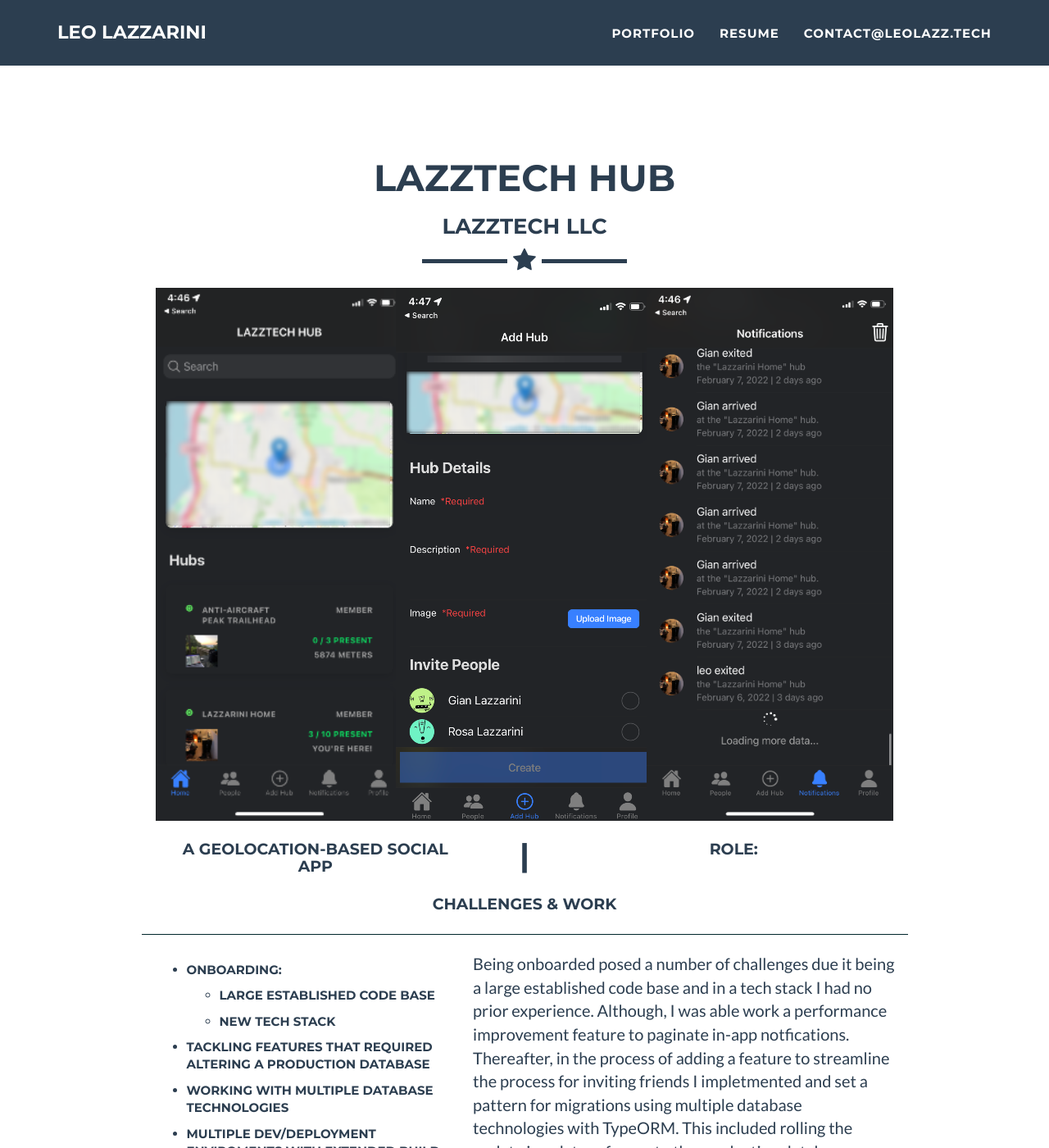
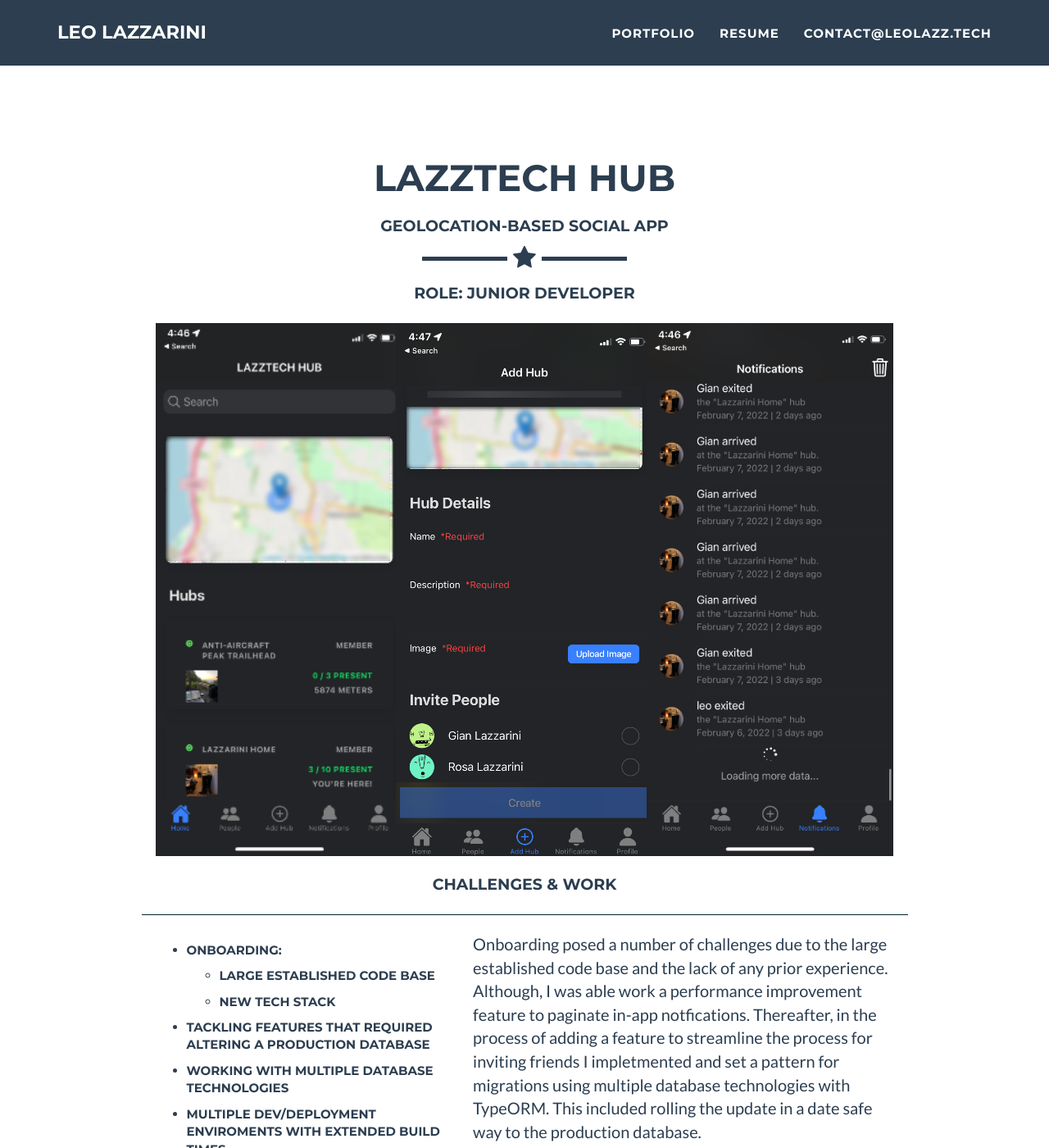
Before and after one commit to leolazz/Portfolio-Jekyll, a Jekyll site: the page built from _posts/2021-10-01-lazztech.markdown, in a window 1280 px wide and 1400 px high, scrolled down 821 px. Shown: the whole window at 82% size. Built offline with Jekyll 4.4.1, drawn with Linux system fonts in a browser that asks for light colours; some of the changed text lies outside the part shown.

Commit message:
Adjust portfolio layout and information

```diff
--- a/_includes/portfolio_list.html
+++ b/_includes/portfolio_list.html
@@ -5,8 +5,11 @@
     <div class="col-lg-10 col-lg-offset-1 ">
       <div class="modal-body">
         <h2 class="text-center"  style="word-wrap: break-word; white-space: normal">{{ post.title }}</h2>
-        <h3 class="text-center">{{post.company}}</h3>
+        <h3 class="text-center"></h3>
+        <h4 class="text-center">{{ post.description }}</h4>
         <hr class="star-primary" />
+        <h4 class="text-center">Role: {{ post.role }}</h4>
+
         <a href="{{post.website}}" target="_blank" rel="noopener noreferrer">
         <img
           src="img/portfolio/{{ post.img }}"
@@ -14,12 +17,7 @@
           alt="{{ post.alt }}"
         />
       </a>
-      <div class="col-lg-12">
-      <div class="col-lg-5"><h4 class="text-center">{{ post.description }}</h4></div>
-      <div class="col-lg-2 hide-small-screen"><h1 class="text-center hide-small-screen">|</h1></div>
-      <div class="col-lg-5"><h4 class="text-center">Role: {{ post.role }}</h4></div>
-    </div>
-        <hr class="hr-green">
+
       {% if post.why %}
       <div class="row">
       <h4 style="margin-top: 20px;" class="text-center">Why I Made this</h4>
--- a/_posts/2014-07-16-2bedone-c#.markdown
+++ b/_posts/2014-07-16-2bedone-c#.markdown
@@ -6,6 +6,7 @@ frontend: MVC 5 | Razor Pages | C#
 backend: .NET CORE 5 | C# | Xunit
 persistence: Sqlite | Entity Framework
 deployment: Docker | Kubernetes | k3s
+role: Sole Developer
 description: Online platform for tracking projects and tasks
 why: After spending hundreds of hours watching course lectures, working through example, and challenges projects, I wanted to create something on my own seperate from any guided material. Since I wasn't confident with my skill level at the time I decided to use a contrived project idea. Moreover, this way I could start immediately, focusing more on the development proccess and larger patterns. Rather than, having an extended planning and design phase that would could result from more orignal idea.
 whyBullets: <ul class="ul-p">
--- a/_posts/2014-07-17-2bedone-app.markdown
+++ b/_posts/2014-07-17-2bedone-app.markdown
@@ -7,6 +7,7 @@ frontend: Angular | Ionic | Apollo | TypeScript
 backend: Nestjs | Node | GraphQL | TypeScript
 persistence: Sqlite | TypeOrm
 deployment: Docker | Kubernetes | k3s
+role: Sole Developer
 description: Progressive Web App for tracking projects and tasks
 why: While getting on boarded to work the LazzTech hub app I relized that since it was alreadly to so far into development there would be aspects of this new stack I would not get exposure to so I decided to rebuild 2BeDone in the same stack to accelerate the onboarding increase my breadth of knowledge and experience in this new stack.
 whyBullets: <ul class="ul-p">
--- a/_posts/2020-05-20-parttime.dev.markdown
+++ b/_posts/2020-05-20-parttime.dev.markdown
@@ -7,6 +7,7 @@ frontend: React | TypeScript
 backend: Nestjs | Node | GraphQL | TypeScript
 persistence: PostgresSQL | TypeOrm
 deployment: Docker | Kubernetes | k3s
+role: Sole Developer
 description: A job board for developers & related fields to find part time work opportunities
 why: For my first project I used a simple, contrived idea in order to allow me to focus on the actual development process and patterns. Nonetheless, I spent much more time than was nessacary on the front-end design. Therefore, I wanted to tackle a more complex backend domain challenge, and limit myself to a simple front-end design.
 whyBullets: <ul class="ul-p">
--- a/_posts/2021-10-01-lazztech.markdown
+++ b/_posts/2021-10-01-lazztech.markdown
@@ -7,10 +7,11 @@ backend: Nestjs | Node | GraphQL | TypeScript
 persistence: PostgresSQL | Sqlite | TypeOrm
 deployment: Docker | Kubernetes | k3s
 project-date: April 2014
+role: Junior Developer
 client: Start Bootstrap
 category: Web Development
-description: A geolocation-based social app
-work: Being onboarded posed a number of challenges due it being a large established code base and in a tech stack I had no prior experience. Although, I was able work a performance improvement feature to paginate in-app notfications. Thereafter, in the process of adding a feature to streamline the process for inviting friends I impletmented and set a pattern for migrations using multiple database technologies with TypeORM. This included rolling the update in a date safe way to the production database.
+description: geolocation-based social app
+work: Onboarding posed a number of challenges due to the large established code base and the lack of any prior experience. Although, I was able work a performance improvement feature to paginate in-app notfications. Thereafter, in the process of adding a feature to streamline the process for inviting friends I impletmented and set a pattern for migrations using multiple database technologies with TypeORM. This included rolling the update in a date safe way to the production database.
 challengesLazz: <ul class="ul-p">
   <li>Onboarding:</li>
   <ul class="ul-p">
```
